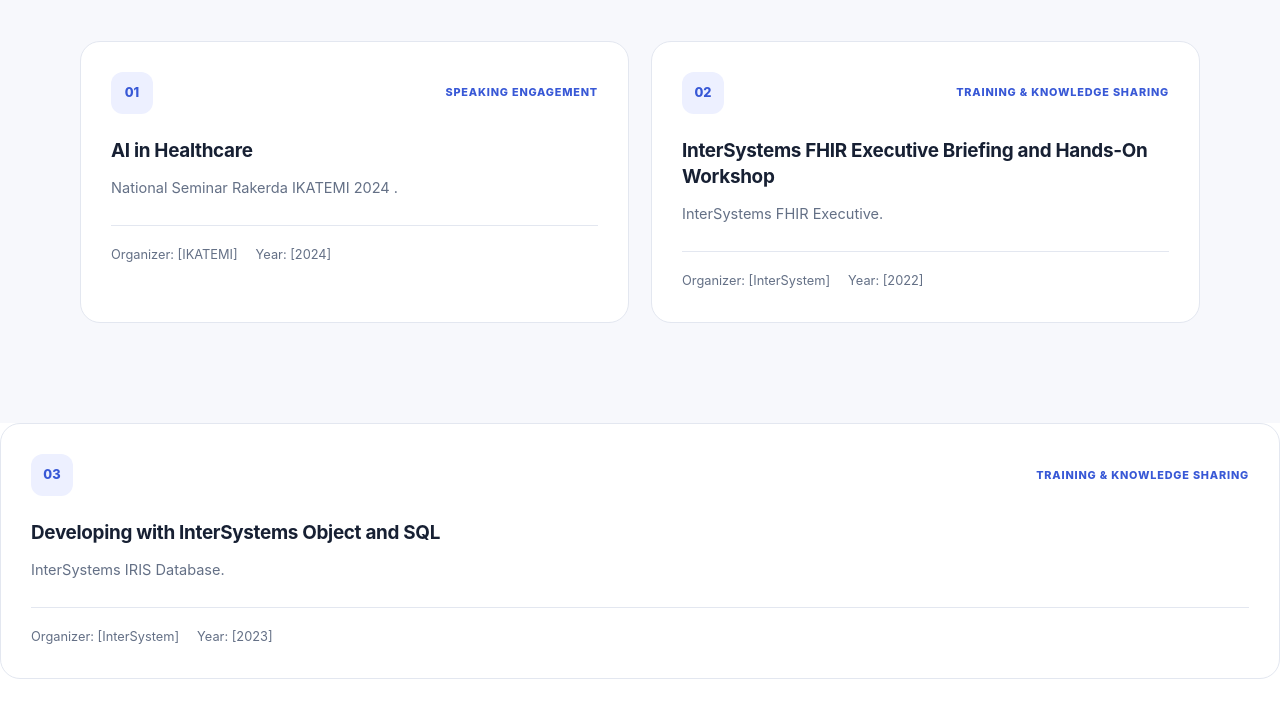
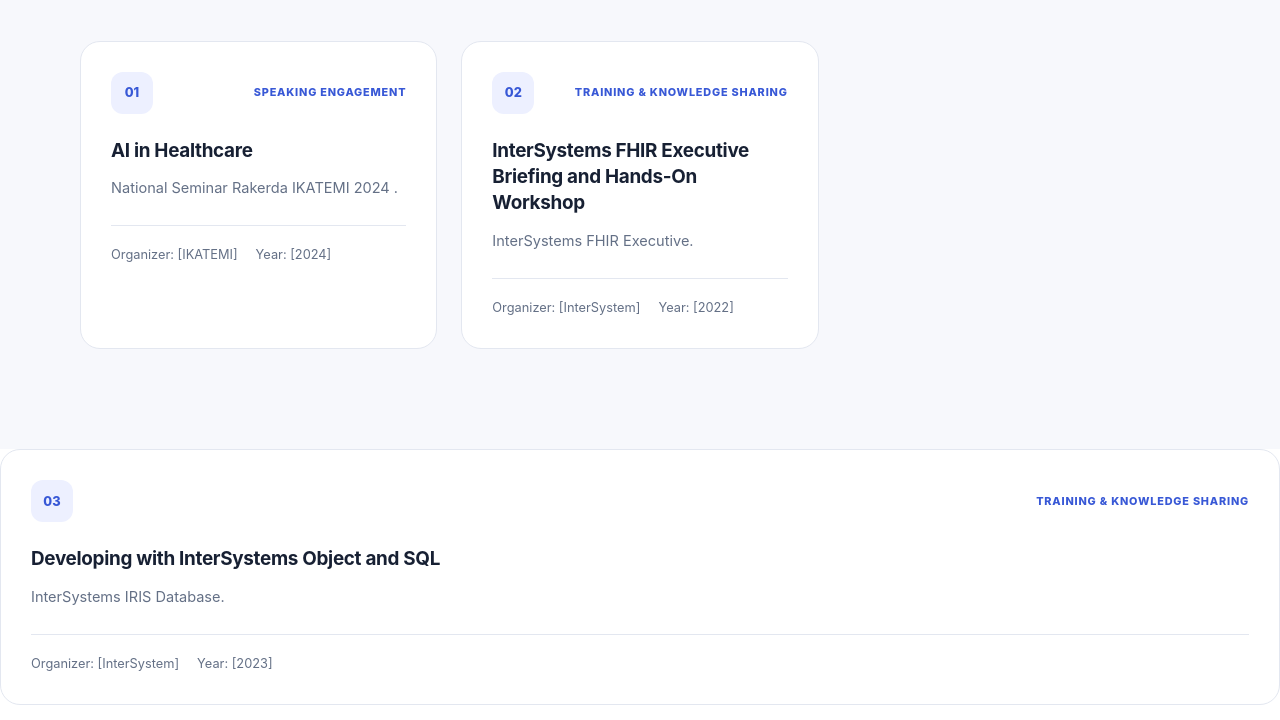
Before and after one commit to alidrush/alidrush.github.io, a plain HTML site: page index.html in a window 1280 px wide. Shown: the part 5920-6640 px from the top of the page. Drawn offline with Linux system fonts and the light colour scheme.

Commit message:
Update style.css

```diff
--- a/style.css
+++ b/style.css
@@ -1330,3 +1330,14 @@
 .achievement-card > p:not(.achievement-type) {
   line-height: 1.8;
 }
+.speaking-grid {
+    display: grid;
+    grid-template-columns: repeat(3, 1fr);
+    gap: 24px;
+}
+
+.speaking-card {
+    display: flex;
+    flex-direction: column;
+    height: 100%;
+}
```
